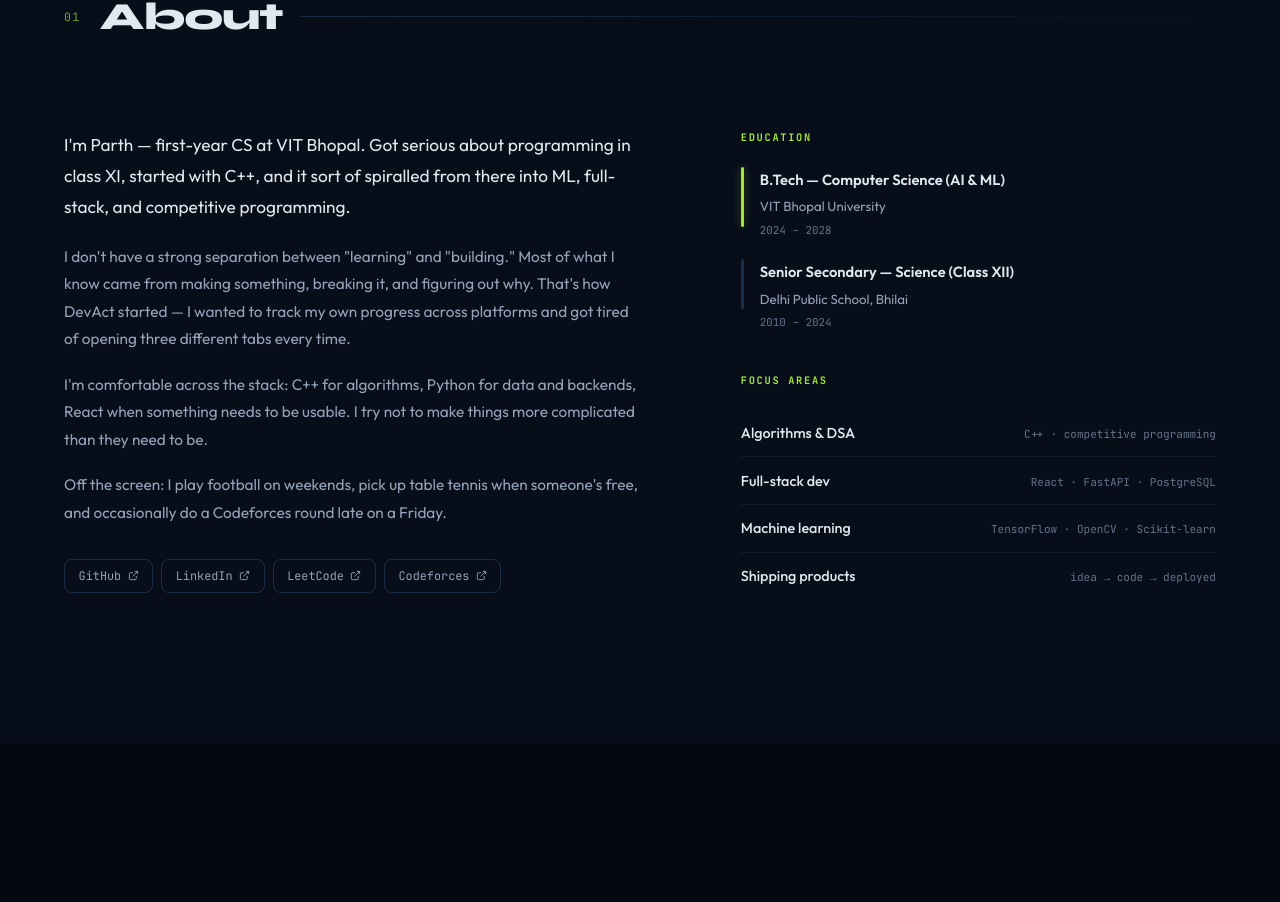
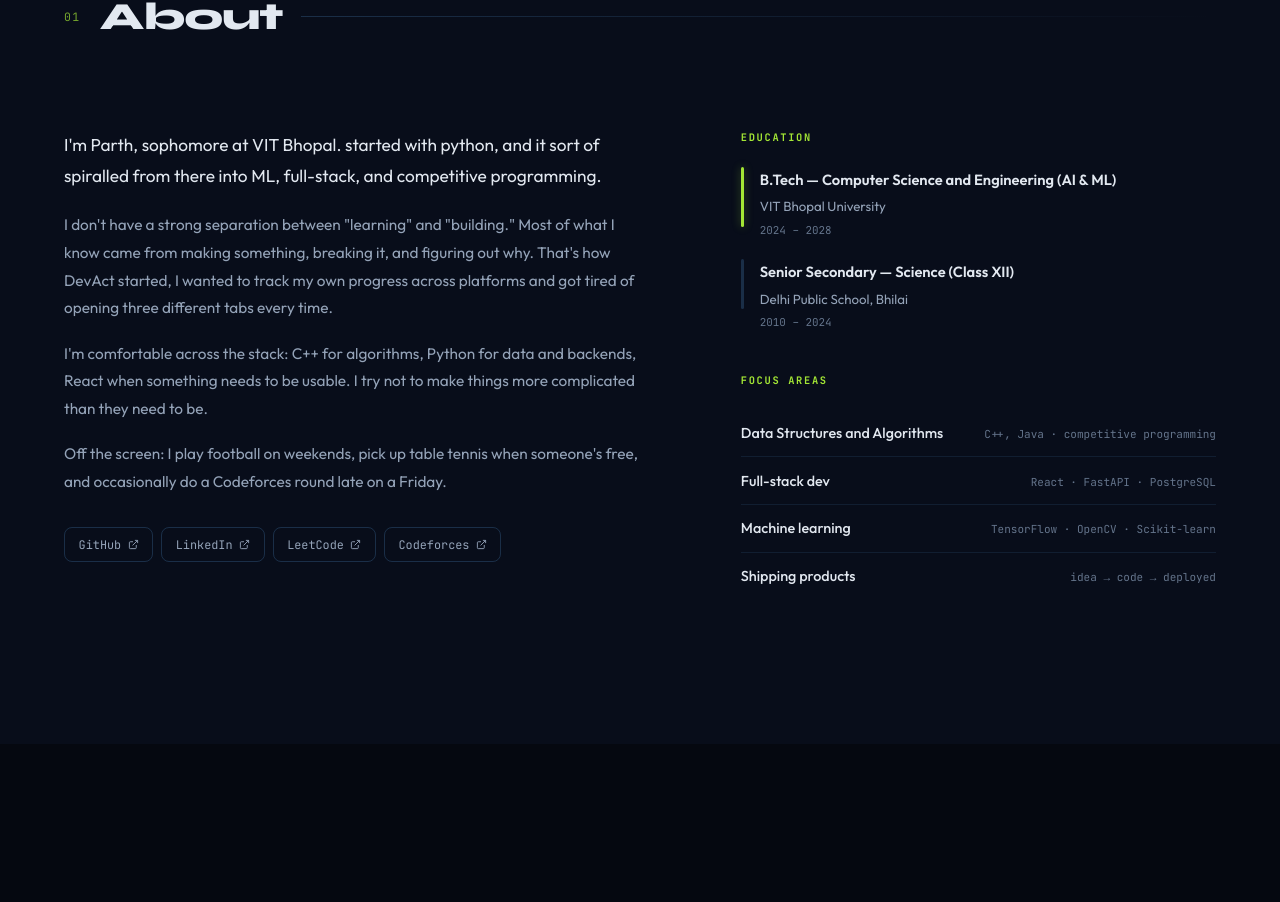
Before and after one commit to parth2711/Personal-Portfolio, a React (Vite) app: page / in a window 1280 px wide. Shown: the part 960-1862 px from the top of the page. Built offline with nearby package versions, Linux system fonts and the light colour scheme.

Commit message:
fix: details in about

```diff
--- a/src/components/About.jsx
+++ b/src/components/About.jsx
@@ -19,15 +19,15 @@ export default function About() {
           {/* ── Left: who I actually am ── */}
           <div className={styles.left}>
             <p className={styles.lead}>
-              I'm Parth — first-year CS at VIT Bhopal.
-              Got serious about programming in class XI, started with C++,
+              I'm Parth, sophomore at VIT Bhopal.
+              started with python,
               and it sort of spiralled from there into ML, full-stack, and competitive programming.
             </p>
 
             <p className={styles.para}>
               I don't have a strong separation between "learning" and "building."
               Most of what I know came from making something, breaking it, and figuring out why.
-              That's how DevAct started — I wanted to track my own progress across platforms
+              That's how DevAct started, I wanted to track my own progress across platforms
               and got tired of opening three different tabs every time.
             </p>
 
@@ -69,7 +69,7 @@ export default function About() {
               <div className={styles.edu}>
                 <div className={styles.eduActive} />
                 <div>
-                  <p className={styles.eduDegree}>B.Tech — Computer Science (AI & ML)</p>
+                  <p className={styles.eduDegree}>B.Tech — Computer Science and Engineering (AI & ML)</p>
                   <p className={styles.eduPlace}>VIT Bhopal University</p>
                   <p className={styles.eduPeriod}>2024 – 2028</p>
                 </div>
@@ -90,7 +90,7 @@ export default function About() {
               <h3 className={styles.blockTitle}>Focus areas</h3>
               <div className={styles.focusList}>
                 {[
-                  { area: 'Algorithms & DSA',   note: 'C++ · competitive programming' },
+                  { area: 'Data Structures and Algorithms',   note: 'C++, Java · competitive programming' },
                   { area: 'Full-stack dev',      note: 'React · FastAPI · PostgreSQL' },
                   { area: 'Machine learning',    note: 'TensorFlow · OpenCV · Scikit-learn' },
                   { area: 'Shipping products',   note: 'idea → code → deployed' },
```
